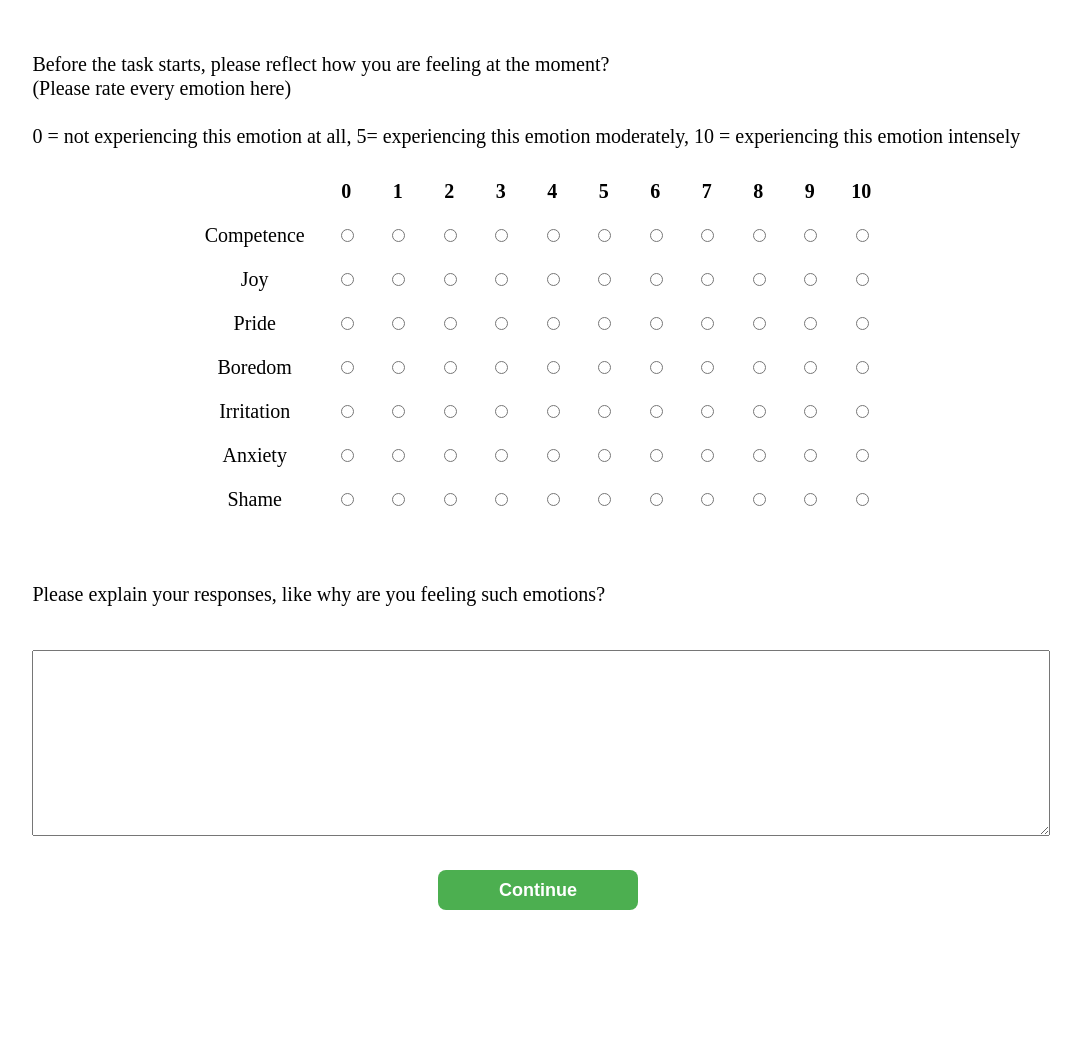
After one commit to Eurus-J-Zhang/spaceship-gas, a Flask app: page /emo_pre in a window 1280 px wide. The commit adds this page. Shown: the whole page, without its empty margins (102-1183 px from the left). Run offline with Flask 3, Linux system fonts and the light colour scheme; some libraries are stand-ins or nearby versions.

Commit message:
working without DB

```diff
--- a/app.py
+++ b/app.py
@@ -1,6 +1,6 @@
 from flask import Flask,render_template,url_for,request, redirect, send_from_directory, session, flash
 from flask_migrate import Migrate
-from forms import EmotionForm, DemographicInfo, AppraisalForm, TankForm, ReasonForm
+from forms import EmotionFormPre, EmotionFormPost, DemographicInfo, AppraisalForm, TankForm, ReasonForm
 import os
 import pymysql
 from models import db, Data
@@ -38,26 +38,40 @@ ACTION_DELTAS = {
 
 @app.route('/', methods=['GET', 'POST'])
 def index():
+    session.pop("oxygen", None)
+    session.pop("co2", None)
+    session.pop("history_data", None)
     form = DemographicInfo()
-    response = handle_form_submission(form, 'index_data', 'system_intro')
+    response = handle_form_submission(form, 'index_data', 'emo_pre')
     if response:
         return response
     return render_template('index.html',form=form)
 
-# p8
-@app.route('/emo', methods=['GET', 'POST'])
-def emo():
-    form = EmotionForm()
-    response = handle_form_submission(form, 'emo_data', 'appraisal')
-    if response:  # Check if the form was valid and a redirect response was returned
+
+@app.route('/emo_pre', methods=['GET', 'POST'])
+def emo_pre():
+    form = EmotionFormPre()
+
+    response = handle_form_submission(form, 'emo_pre_data', 'system_intro')
+    if response:
         return response
-    return render_template('emo.html',form=form)
+    return render_template('emo_pre.html', form=form)
+
+
+# # p8
+# @app.route('/emo', methods=['GET', 'POST'])
+# def emo():
+#     form = EmotionForm()
+#     response = handle_form_submission(form, 'emo_data', 'appraisal')
+#     if response:  # Check if the form was valid and a redirect response was returned
+#         return response
+#     return render_template('emo.html',form=form)
 
 
 # p9
-@app.route('/appraisal', methods=['GET', 'POST'])
-def appraisal():
-    form = AppraisalForm()
+@app.route('/emo_post', methods=['GET', 'POST'])
+def emo_post():
+    form = EmotionFormPost()
 
     if form.validate_on_submit():
         data = form.data
@@ -66,17 +80,45 @@ def appraisal():
 
         index_data = session.get('index_data')
         tank_practice_data = session.get('tank_practice_data')
-        tank_reason_data = session.get('tank_reason_data')
+        # tank_reason_data = session.get('tank_reason_data')
+        # step_data = session.get('')
+        history_data = session.get('history_data')
         emo_data = session.get('emo_data')
         appraisal_data = session.get('appraisal_data')
 
-        combined_data = {**index_data,**tank_practice_data, **tank_reason_data,
+        combined_data = {**index_data,**tank_practice_data, **history_data,
                          **emo_data, **appraisal_data}
         data = Data(**combined_data)
         db.session.add(data)
         db.session.commit()
         return redirect(url_for("ending"))
-    return render_template('appraisal.html',form=form)
+    return render_template('emo_post.html',form=form)
+
+# # p9
+# @app.route('/appraisal', methods=['GET', 'POST'])
+# def appraisal():
+#     form = AppraisalForm()
+
+#     if form.validate_on_submit():
+#         data = form.data
+#         data.pop('csrf_token', None)
+#         session['appraisal_data'] = data
+
+#         index_data = session.get('index_data')
+#         tank_practice_data = session.get('tank_practice_data')
+#         # tank_reason_data = session.get('tank_reason_data')
+#         step_data = session.get('')
+#         history_data = session.get('history_data')
+#         emo_data = session.get('emo_data')
+#         appraisal_data = session.get('appraisal_data')
+
+#         combined_data = {**index_data,**tank_practice_data, **history_data,
+#                          **emo_data, **appraisal_data}
+#         data = Data(**combined_data)
+#         db.session.add(data)
+#         db.session.commit()
+#         return redirect(url_for("ending"))
+#     return render_template('appraisal.html',form=form)
 
 # P1
 @app.route('/system_intro')
@@ -116,33 +158,66 @@ def day_choice():
 def alarm_day():
     return render_template('alarm_day.html')
 
-# P6
 @app.route('/tank_reason', methods=['GET', 'POST'])
 def tank_reason():
     session.setdefault("oxygen", 19.0)
     session.setdefault("co2", 0.6)
+    session.setdefault("history_data", [])
 
     form = ReasonForm()
-    if request.method == "POST" and form.validate_on_submit():
-        action = form.tank_reason.data
-        d_o2, d_co2 = ACTION_DELTAS[action]
 
-        trial_o2 = round(session["oxygen"] + d_o2, 1)
-        trial_co2 = round(session["co2"] + d_co2, 1)
+    # Success state (use session values)
+    success = (20.0 <= session["oxygen"] <= 22.0) and (0.4 <= session["co2"] <= 0.8)
+    step_number = len(session["history_data"])
+    failed = step_number >= 6 and not success  # fail if you hit 6 steps without success
 
-        # Prevent below zero
-        if trial_o2 < 0 or trial_co2 < 0:
-            form.tank_reason.errors.append("Invalid action: a gas level would drop below 0%.")
+    if request.method == "POST":
+        # If already successful, don't validate (no radios present) — just continue to result
+        if success:
+            # step_number=len(history)
+            return redirect(url_for("result_success"))
+        if failed:
+            return redirect(url_for("result_fail"))
+
+        # Otherwise, we expect a radio choice; validate and apply action
+        if form.validate_on_submit():
+            action = form.tank_reason.data
+            d_o2, d_co2 = ACTION_DELTAS[action]
+
+            trial_o2 = round(session["oxygen"] + d_o2, 1)
+            trial_co2 = round(session["co2"] + d_co2, 1)
+
+            if trial_o2 < 0 or trial_co2 < 0:
+                form.tank_reason.errors.append(
+                    "Invalid action: a gas level would drop below 0%."
+                )
+            else:
+                session["oxygen"] = trial_o2
+                session["co2"] = trial_co2
+                # record action in history
+                history = session.get("history_data", [])
+                history.append(action)   # just the action name (A/B/C/D)
+                session["history_data"] = history
+                return redirect(url_for("tank_reason"))
         else:
-            session["oxygen"] = trial_o2
-            session["co2"] = trial_co2
-            return redirect(url_for("tank_reason"))  # PRG pattern
+            # No selection submitted (e.g., user clicked Continue without choosing)
+            # Only add this error when not in success mode.
+            if not form.tank_reason.data:
+                form.tank_reason.errors.append("Please select an action.")
+
+    actions = session.get("history_data", [])
+    step_number = len(actions)
+    actions_str = ", ".join(actions) if actions else "None"
 
     return render_template(
         "tank_reason.html",
         form=form,
         oxygen=session["oxygen"],
         co2=session["co2"],
+        success=success,
+        failed=failed,
+        step_number=step_number,
+        actions_str=actions_str,
     )
     # response = handle_form_submission(form, 'tank_reason_data', 'result')
     # if response:
@@ -150,9 +225,14 @@ def tank_reason():
     # return render_template('tank_reason.html',form = form)
 
 # P7
-@app.route('/result')
-def result():
-    return render_template('result.html')
+@app.route('/result_success')
+def result_success():
+    return render_template('result_success.html')
+
+# P8
+@app.route('/result_fail')
+def result_fail():
+    return render_template('result_fail.html')
 
 # end page
 @app.route('/ending')
--- a/forms.py
+++ b/forms.py
@@ -9,7 +9,7 @@ class DemographicInfo(FlaskForm):
     gender = RadioField('Gender', choices=[('M','Male'),('F','Female'),('O','Others')], validators=[DataRequired()])
     age = IntegerField('Age', validators=[DataRequired(), NumberRange(min=18, max=80)])
 
-eleven_point_scale = [(str(i), f'Opt{i}') for i in range(11)]
+
 
 
 # tank check
@@ -26,15 +26,40 @@ class ReasonForm(FlaskForm):
 
 
 # Emotion check
-class EmotionForm(FlaskForm):
-    despair = RadioField('Despair', choices=eleven_point_scale, validators=[DataRequired()])
-    anxiety = RadioField('Anxiety', choices=eleven_point_scale, validators=[DataRequired()])
-    irritation = RadioField('Irritation', choices=eleven_point_scale, validators=[DataRequired()])
-    rage = RadioField('Rage', choices=eleven_point_scale, validators=[DataRequired()])
-    shame = RadioField('Shame', choices=eleven_point_scale, validators=[DataRequired()])
-    guilt = RadioField('Guilt', choices=eleven_point_scale, validators=[DataRequired()])
+# class EmotionForm(FlaskForm):
+#     competence = RadioField('Competence', choices=eleven_point_scale, validators=[DataRequired()])
+#     joy = RadioField('Joy', choices=eleven_point_scale, validators=[DataRequired()])
+#     irritation = RadioField('Irritation', choices=eleven_point_scale, validators=[DataRequired()])
+#     boredom = RadioField('Boredom', choices=eleven_point_scale, validators=[DataRequired()])
 
-    feedback = StringField('',validators=[DataRequired()],widget=TextArea())
+#     feedback = StringField('',validators=[DataRequired()],widget=TextArea())
+
+# Here is the first emotion check
+eleven_point_scale = [(str(i), f'Opt{i}') for i in range(11)]
+eleven_point_scale_change = [(str(i), f'Opt{i}') for i in range(-5, 6)]
+
+class EmotionFormPre(FlaskForm):
+    emo1_competence = RadioField('Competence', choices=eleven_point_scale, validators=[DataRequired()])
+    emo1_joy = RadioField('Joy', choices=eleven_point_scale, validators=[DataRequired()])
+    emo1_pride = RadioField('Pride', choices=eleven_point_scale, validators=[DataRequired()])
+    emo1_boredom = RadioField('Boredom', choices=eleven_point_scale, validators=[DataRequired()])
+    emo1_irritation = RadioField('Irritation', choices=eleven_point_scale, validators=[DataRequired()])
+    emo1_anxiety = RadioField('Anxiety', choices=eleven_point_scale, validators=[DataRequired()])
+    emo1_shame = RadioField('Shame', choices=eleven_point_scale, validators=[DataRequired()])
+
+    feedback1 = StringField('',validators=[DataRequired()],widget=TextArea())
+
+class EmotionFormPost(FlaskForm):
+    emo2_competence = RadioField('Competence', choices=eleven_point_scale_change, validators=[DataRequired()])
+    emo2_joy = RadioField('Joy', choices=eleven_point_scale_change, validators=[DataRequired()])
+    emo2_pride = RadioField('Pride', choices=eleven_point_scale_change, validators=[DataRequired()])
+    emo2_boredom = RadioField('Boredom', choices=eleven_point_scale_change, validators=[DataRequired()])
+    emo2_irritation = RadioField('Irritation', choices=eleven_point_scale_change, validators=[DataRequired()])
+    emo2_anxiety = RadioField('Anxiety', choices=eleven_point_scale_change, validators=[DataRequired()])
+    emo2_shame = RadioField('Shame', choices=eleven_point_scale_change, validators=[DataRequired()])
+
+    feedback2 = StringField('',validators=[DataRequired()],widget=TextArea())
+
 
 # Appraisal Check
 class AppraisalForm(FlaskForm):
--- a/static/css/main.css
+++ b/static/css/main.css
@@ -10,7 +10,7 @@
 
 .grid-content {
     display: grid;
-    grid-template-columns: 60% 40%;
+    grid-template-columns: 50% 50%;
     gap: 10px; /* Optional spacing */
 }
 
@@ -37,19 +37,7 @@ form {
     line-height: 200%;
 }
 
-.continue-btn{
-    background-color: #4CAF50; /* Green */
-    border: none;
-    color: white;
-    border-radius: 12px;
-    width: 200px;
-    padding: 10px;
-    text-align: center;
-    font-size: 18px;
-    cursor: pointer;
-    display: block;
-    margin:  auto;
-}
+
 
 /* .my-table td {
     width: 600px;
@@ -151,3 +139,79 @@ table {
     line-height: 200%;
     max-width: 700px;
 }
+
+  .banner {
+    margin: 1rem auto;
+    max-width: 80%;
+    padding: .75rem 1rem;
+    border-radius: .5rem;
+    font-weight: 600;
+  }
+  .banner-success { border:1px solid #22c55e; background:#dcfce7; color:#166534; }
+  .banner-fail    { border:1px solid #ef4444; background:#fee2e2; color:#991b1b; }
+
+  .status-panel {
+    width: 80%;
+    margin: 1.5rem auto;
+    border: 1px solid #ddd;
+    border-radius: 8px;
+    background: #fafafa;
+    padding: 1rem;
+  }
+  .gas-table {
+    border-collapse: collapse;
+    width: 100%;
+    margin-bottom: 1rem;
+    font-size: 18px;
+  }
+  .gas-table th, .gas-table td {
+    border: 1px solid #ddd;
+    padding: 0.8rem 1rem;
+    text-align: center;
+  }
+  .gas-table th { background-color: #f5f5f5; }
+  .gas-table td mark {
+    background: #fff3a3;
+    padding: 0.1rem 0.4rem;
+    border-radius: 0.2rem;
+  }
+  .status-box { text-align: center;
+    margin-bottom: .75rem;
+    font-size: 19px;
+}
+
+  .form-error {
+    margin: .75rem 0;
+    padding: .6rem .8rem;
+    border: 1px solid #ef4444;
+    background: #fee2e2;
+    color: #991b1b;
+    border-radius: .5rem;
+  }
+
+  .choices { border: none; margin: 0 0 .75rem 0; padding: 0; font-size: 19px;}
+  .choices legend { font-weight: 600; margin-bottom: .25rem; }
+  .choice { display: block; margin: .25rem 0; font-size: 19px;}
+
+  .actions { text-align: right; }
+
+  .continue-btn {
+  padding: .6rem 1.2rem;
+  border: none;
+  border-radius: .5rem;
+  background: #4CAF50;      /* green */
+  color: white;             /* white text */
+  font-weight: 600;
+  cursor: pointer;
+  transition: background 0.2s ease;
+    width: 200px;
+    text-align: center;
+    font-size: 18px;
+    display: block;
+    margin:  auto;
+}
+
+
+.continue-btn:hover {
+  background: #45a049;      /* slightly darker green */
+}
--- a/templates/alarm_day.html
+++ b/templates/alarm_day.html
@@ -41,8 +41,10 @@ message.forEach(line => {
 <div class="grid-content">
     <div class="left-part">
         <br>
+        <div class="container" style="width:100%; margin:0 auto; overflow:hidden;">
         <img src="{{ url_for('static', filename='img/alarm.jpg') }}" alt="Example Image"
-        style="width: 100%;">
+        style="width:100%; height:auto; object-fit:cover; clip-path:inset(0  15% 0 0);">
+        </div>
     </div>
     <div class="right-part">
         <div id="messageContainer"></div>
--- /dev/null
+++ b/templates/emo_pre.html
@@ -0,0 +1,100 @@
+{% extends 'base.html' %}
+
+{% block main_text %}
+
+<p class="t_title">
+
+  <br>Before the task starts, please reflect how you are feeling at the moment?<br>
+  (Please rate every emotion here)
+  <br><br>
+
+<!-- </p>
+
+<p class = 't_note'> -->
+    0 = not experiencing this emotion at all,
+    5= experiencing this emotion moderately,
+    10 = experiencing this emotion intensely
+</p>
+
+<div class="form-container">
+<form method="POST">
+  {{ form.hidden_tag() }}
+
+  <table>
+    <tr>
+      <th></th>
+      <th>0</th>
+      <th>1</th>
+      <th>2</th>
+      <th>3</th>
+      <th>4</th>
+      <th>5</th>
+      <th>6</th>
+      <th>7</th>
+      <th>8</th>
+      <th>9</th>
+      <th>10</th>
+    </tr>
+    <tr>
+      <td>{{ form.emo1_competence.label }}</td>
+      {% for subfield in form.emo1_competence %}
+      <td><div class="radio-button">{{ subfield }}</div></td>
+      {% endfor %}
+    </tr>
+    <tr>
+      <td>{{ form.emo1_joy.label }}</td>
+      {% for subfield in form.emo1_joy %}
+      <td><div class="radio-button">{{ subfield }}</div></td>
+      {% endfor %}
+    </tr>
+    <tr>
+      <td>{{ form.emo1_pride.label }}</td>
+      {% for subfield in form.emo1_pride %}
+      <td><div class="radio-button">{{ subfield }}</div></td>
+      {% endfor %}
+    </tr>
+    <tr>
+      <td>{{ form.emo1_boredom.label }}</td>
+      {% for subfield in form.emo1_boredom %}
+      <td><div class="radio-button">{{ subfield }}</div></td>
+      {% endfor %}
+    </tr>
+    <tr>
+        <td>{{ form.emo1_irritation.label }}</td>
+        {% for subfield in form.emo1_irritation %}
+        <td><div class="radio-button">{{ subfield }}</div></td>
+        {% endfor %}
+    </tr>
+    <tr>
+      <td>{{ form.emo1_anxiety.label }}</td>
+      {% for subfield in form.emo1_anxiety %}
+      <td><div class="radio-button">{{ subfield }}</div></td>
+      {% endfor %}
+    </tr>
+    <tr>
+      <td>{{ form.emo1_shame.label }}</td>
+      {% for subfield in form.emo1_shame %}
+      <td><div class="radio-button">{{ subfield }}</div></td>
+      {% endfor %}
+  </tr>
+  </table>
+<br>
+
+<p class="t_title">
+  Please explain your responses, like why are you feeling such emotions?
+    <br><br>
+</p>
+
+  <div class="feedback-input">
+      {{ form.feedback1.label }}
+      {{ form.feedback1(class="feedback-input") }}
+  </div>
+<br>
+
+  <input type="submit" value="Continue" class = "continue-btn">
+</form>
+</div>
+
+<br><br><br>
+
+{% endblock %}
--- a/templates/index.html
+++ b/templates/index.html
@@ -14,8 +14,10 @@
   make will shape your journey and determine whether your mission succeeds or fails.
  <br><br>
  This adventure will take approximately 10 minutes. At the journey's end, you will be invited to reflect
- on your experience and share your insights through a brief questionaire. If you are ready to begin,
+ on your experience and share your insights through a brief questionaire. Once you submit it, you can go back to your Prolific page to claim your compensation.
+ If you are ready to begin,
  please enter your Prolific ID and demographic information to get started.
+
   <br>
 </p>
 <div class="grid-content">
--- a/templates/ship_situation.html
+++ b/templates/ship_situation.html
@@ -4,7 +4,7 @@
 {% block script %}
 <script>
     function fn1(){
-        window.location="tank_reason";
+        window.location="day_choice";
     }
 </script>
 {% endblock %}
@@ -23,7 +23,7 @@
         <p class="t_title">
             With all the knowledge in mind, now you are on the spaceship. One day as usual, you are having dinner talking about a
             normal ship life with your colleagues.
-            After the meal, it is your duty to check the spaceship’s gas levels.
+
             <br><br>
             <button onclick="fn1()" id="btn1" class = "continue-btn">Continue</button>
         </p>
--- a/templates/system_intro.html
+++ b/templates/system_intro.html
@@ -16,7 +16,7 @@
     <div class="left-part">
         <br>
         <div class="container">
-            <img src="{{ url_for('static', filename='img/tankex.jpg') }}"
+            <img src="{{ url_for('static', filename='img/desk.jpg') }}"
             alt="Example Image"
             style="width: 80%; height: auto; ">
         </div>
--- a/templates/tank_check.html
+++ b/templates/tank_check.html
@@ -22,7 +22,7 @@
         <br>
     <div class="container">
 
-        <!-- <img src="{{ url_for('static', filename='img/tankin.jpg') }}"  -->
+        <img src="{{ url_for('static', filename='img/desk.jpg') }}"
         alt="Example Image"
         style="width: 80%; height: auto; ">
     </div>
```
Also changed, not shown: models.py (+7 -6 lines), templates/emo.html (+6 -18 lines), templates/emo_post.html (added, +104 -0 lines), templates/result_fail.html (added, +47 -0 lines), templates/result_success.html (renamed from templates/result.html, +6 -9 lines), templates/tank_reason.html (+68 -39 lines), static/img/desk.jpg (added), static/img/success.jpg (added), static/img/tankex.jpg (deleted), static/img/tankin.jpg (deleted).
